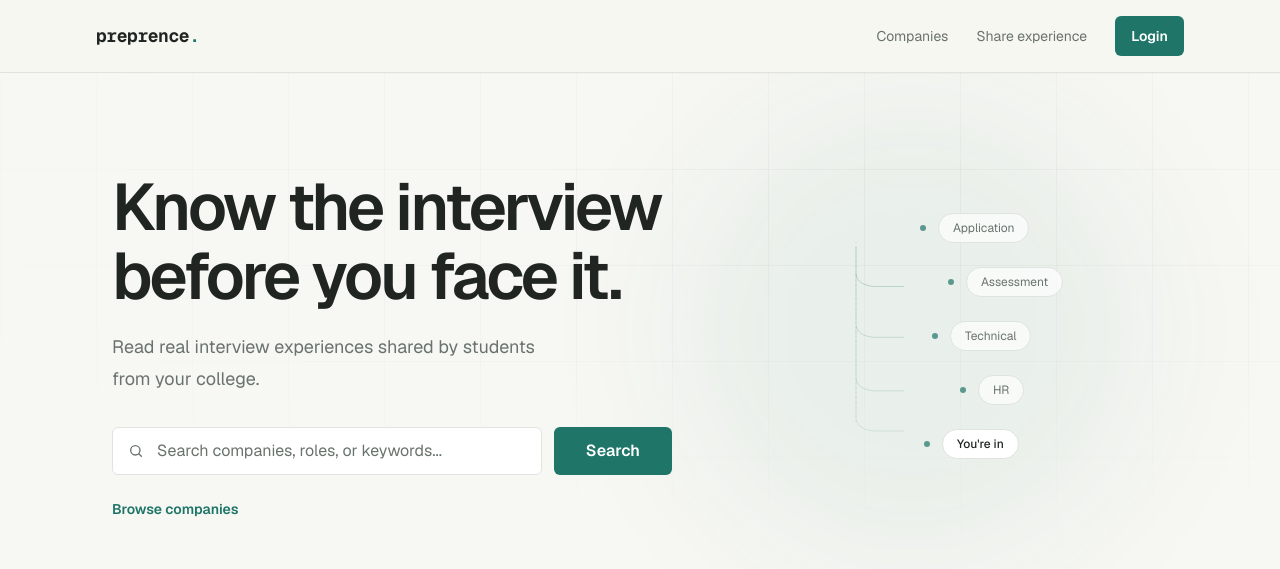
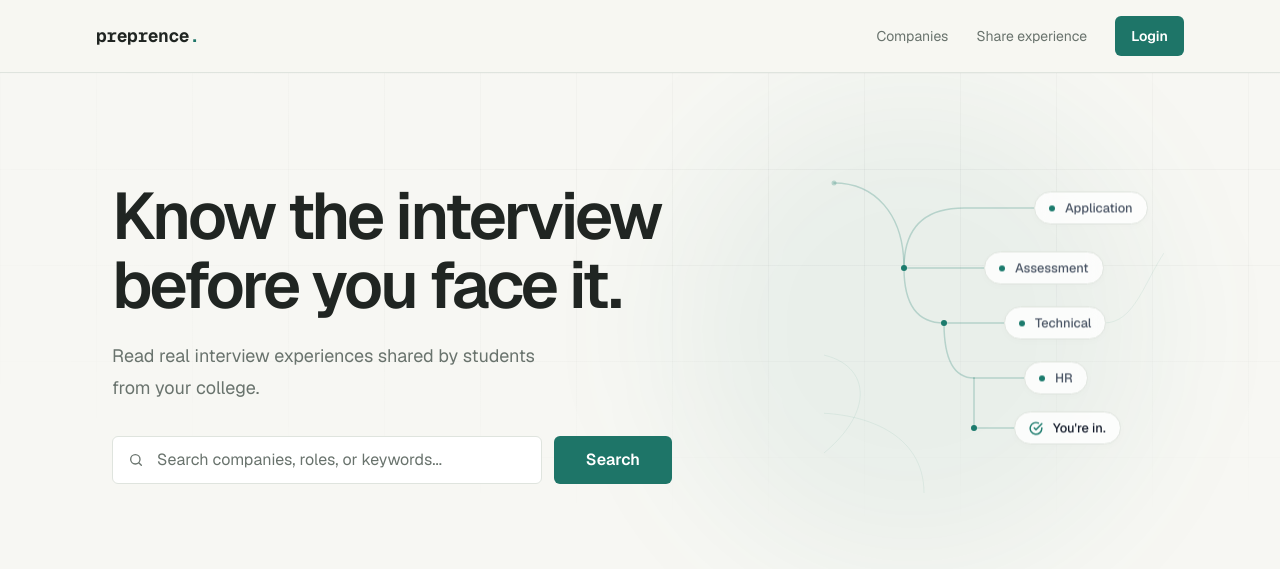
Before and after one commit to saliyavivek/preprence, a Next.js app: page / in a window 1280 px wide. Shown: the top 569 px of the page. Built offline with nearby package versions, Linux system fonts and the light colour scheme; no server answers; the database is empty.

Commit message:
fix: interview flow image

```diff
--- a/app/page.tsx
+++ b/app/page.tsx
@@ -124,13 +124,6 @@ export default async function HomePage() {
                   Search
                 </button>
               </form>
-
-              <Link
-                href="/companies"
-                className="mt-6 w-fit text-sm font-semibold text-primary underline-offset-4 hover:underline"
-              >
-                Browse companies
-              </Link>
             </div>
 
             <InterviewFlow />
--- a/components/InterviewFlow.tsx
+++ b/components/InterviewFlow.tsx
@@ -1,58 +1,122 @@
-const FLOW_STEPS = ["Application", "Assessment", "Technical", "HR", "You're in"];
+import React from "react";
+
+const FLOW_STEPS = [
+  { id: "app", label: "Application", x: 210, y: 55 },
+  { id: "ass", label: "Assessment", x: 160, y: 115 },
+  { id: "tech", label: "Technical", x: 180, y: 170 },
+  { id: "hr", label: "HR", x: 200, y: 225 },
+  { id: "offer", label: "You're in.", x: 190, y: 275, isLast: true },
+];
 
 export function InterviewFlow() {
   return (
     <div
       aria-hidden="true"
-      className="relative hidden w-[300px] shrink-0 lg:block"
+      className="relative hidden h-[340px] w-[340px] shrink-0 overflow-hidden rounded-xl lg:block"
     >
+      {/* Mind-map SVG Paths */}
       <svg
-        className="absolute inset-y-4 left-6 h-[calc(100%-2rem)] w-16 text-primary"
+        className="absolute inset-0 h-full w-full"
         fill="none"
-        viewBox="0 0 64 320"
-        preserveAspectRatio="none"
+        viewBox="0 0 340 340"
       >
-        <path
-          d="M8 26v40c0 12 8 20 20 20h28"
-          stroke="currentColor"
-          strokeOpacity=".28"
+        {/* Faint decorative ambient lines */}
+        <g
+          stroke="#1c7b6d"
+          strokeOpacity="0.08"
+          strokeWidth="1"
+        >
+          <path d="M 280 170 C 310 170, 320 130, 340 100" />
+          <path d="M -20 200 C 40 200, 60 250, 0 300" />
+          <path d="M -10 260 C 40 260, 100 280, 100 340" />
+        </g>
+
+        {/* Main connecting lines */}
+        <g
+          stroke="#1c7b6d"
+          strokeOpacity="0.25"
+          strokeWidth="1.5"
+          strokeLinecap="round"
+          strokeLinejoin="round"
+        >
+          {/* Entry line to main trunk (T1) */}
+          <path d="M 10 30 C 50 30, 80 60, 80 115" />
+          {/* T1 branching */}
+          <path d="M 80 115 Q 80 55, 140 55 L 210 55" /> {/* To Application */}
+          <path d="M 80 115 L 160 115" /> {/* To Assessment */}
+          {/* T1 to T2 (Second trunk dot) */}
+          <path d="M 80 115 Q 80 170, 120 170" />
+          {/* T2 branching */}
+          <path d="M 120 170 L 180 170" /> {/* To Technical */}
+          {/* T2 down towards HR / T3 */}
+          <path d="M 120 170 Q 120 225, 150 225" />
+          {/* Junction branching */}
+          <path d="M 150 225 L 200 225" /> {/* To HR */}
+          {/* Junction to T3 and "You're in." */}
+          <path d="M 150 225 L 150 275 L 190 275" />
+        </g>
+
+        {/* Node Connection Dots */}
+        <circle
+          cx="10"
+          cy="30"
+          r="2.5"
+          fill="#1c7b6d"
+          fillOpacity="0.25"
         />
-        <path
-          d="M8 66v76c0 12 8 20 20 20h28"
-          stroke="currentColor"
-          strokeOpacity=".22"
+        <circle
+          cx="80"
+          cy="115"
+          r="3"
+          fill="#1c7b6d"
         />
-        <path
-          d="M8 146v76c0 12 8 20 20 20h28"
-          stroke="currentColor"
-          strokeOpacity=".18"
+        <circle
+          cx="120"
+          cy="170"
+          r="3"
+          fill="#1c7b6d"
         />
-        <path
-          d="M8 226v56c0 12 8 20 20 20h28"
-          stroke="currentColor"
-          strokeOpacity=".14"
-        />
-        <path
-          d="M8 20v270"
-          stroke="currentColor"
-          strokeOpacity=".16"
-          strokeDasharray="2 5"
+        <circle
+          cx="150"
+          cy="275"
+          r="3"
+          fill="#1c7b6d"
         />
       </svg>
-      <ul className="relative flex flex-col gap-6 pl-24">
-        {FLOW_STEPS.map((step, index) => (
-          <li
-            key={step}
-            className="flex items-center gap-3 text-xs text-muted-foreground"
-            style={{ marginLeft: `${[0, 28, 12, 40, 4][index]}px` }}
-          >
-            <span className="size-1.5 shrink-0 rounded-full bg-primary/70" />
-            <span className={`rounded-full border px-3.5 py-1.5 ${index === FLOW_STEPS.length - 1 ? "border-primary/30 bg-card font-medium text-foreground" : "border-border bg-card/70"}`}>
-              {step}
-            </span>
-          </li>
-        ))}
-      </ul>
+
+      {/* HTML Overlay for Text Pills */}
+      {FLOW_STEPS.map((step) => (
+        <div
+          key={step.id}
+          className={`absolute flex items-center gap-2.5 rounded-full border bg-white/80 px-3.5 py-1.5 text-[0.8rem] font-medium shadow-[0_2px_8px_rgb(0,0,0,0.02)] backdrop-blur-sm transition-colors ${
+            step.isLast ? "border-[#1c7b6d]/20 text-gray-900" : "border-gray-200/80 text-gray-600"
+          }`}
+          style={{
+            left: step.x,
+            top: step.y,
+            transform: "translateY(-50%)",
+          }}
+        >
+          {step.isLast ? (
+            <svg
+              width="14"
+              height="14"
+              viewBox="0 0 24 24"
+              fill="none"
+              stroke="#1c7b6d"
+              strokeWidth="2.5"
+              strokeLinecap="round"
+              strokeLinejoin="round"
+            >
+              <path d="M22 11.08V12a10 10 0 1 1-5.93-9.14" />
+              <polyline points="22 4 12 14.01 9 11.01" />
+            </svg>
+          ) : (
+            <span className="size-1.5 shrink-0 rounded-full bg-[#1c7b6d]" />
+          )}
+          {step.label}
+        </div>
+      ))}
     </div>
   );
 }
```
